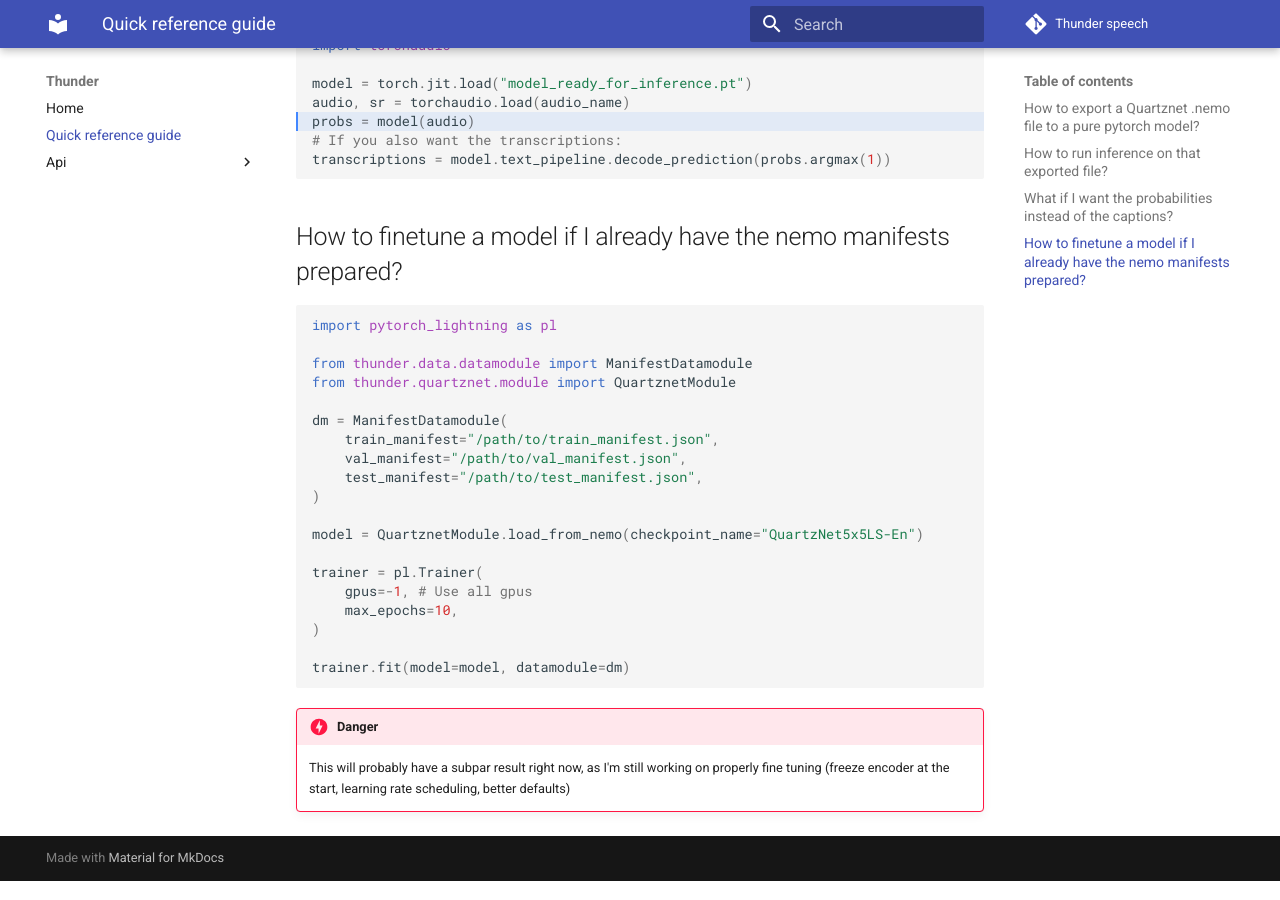
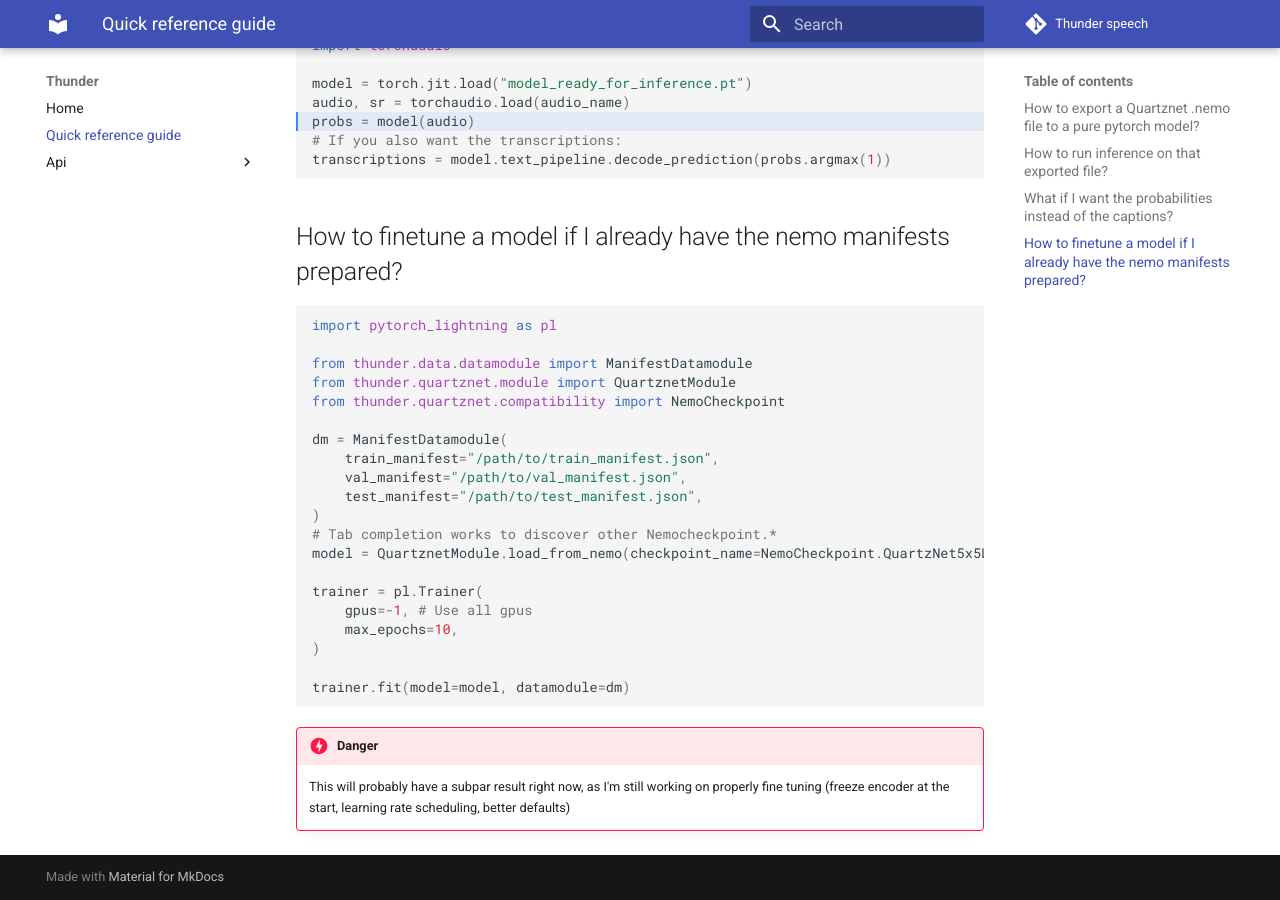
Before and after one commit to scart97/thunder-speech, an MkDocs documentation site: the page built from docs/quick reference guide.md, in a window 1280 px wide and 900 px high, scrolled down 853 px. Built offline with MkDocs 1.6.1 and Material for MkDocs 9.7.7, drawn with Linux system fonts in a browser that asks for light colours; comment, search, counter and statistics services are not loaded.

Commit message:
Update docs

```diff
--- a/docs/quick reference guide.md
+++ b/docs/quick reference guide.md
@@ -58,14 +58,15 @@ import pytorch_lightning as pl
 
 from thunder.data.datamodule import ManifestDatamodule
 from thunder.quartznet.module import QuartznetModule
+from thunder.quartznet.compatibility import NemoCheckpoint
 
 dm = ManifestDatamodule(
     train_manifest="/path/to/train_manifest.json",
     val_manifest="/path/to/val_manifest.json",
     test_manifest="/path/to/test_manifest.json",
 )
-
-model = QuartznetModule.load_from_nemo(checkpoint_name="QuartzNet5x5LS-En")
+# Tab completion works to discover other Nemocheckpoint.*
+model = QuartznetModule.load_from_nemo(checkpoint_name=NemoCheckpoint.QuartzNet5x5LS_En)
 
 trainer = pl.Trainer(
     gpus=-1, # Use all gpus
```
